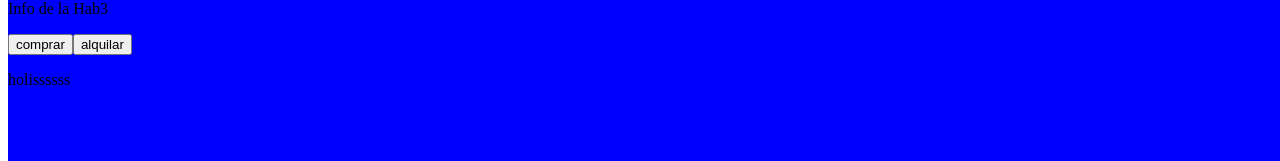
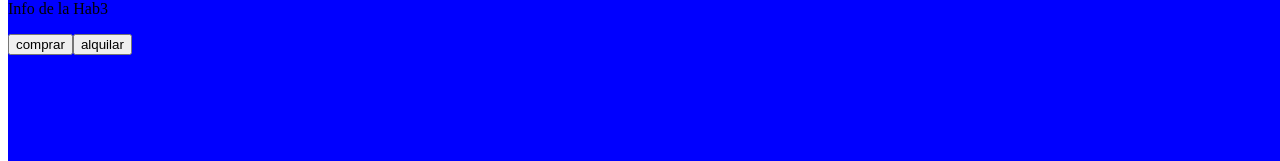
Before and after one commit to F2712/Projecto-Hotel, a React (Vite) app: page / in a window 1280 px wide. Shown: the part 612-773 px from the top of the page. Built offline with nearby package versions, Linux system fonts and the light colour scheme.

Commit message:
sdjfgsjkdgfsk

```diff
--- a/src/App.jsx
+++ b/src/App.jsx
@@ -16,9 +16,6 @@ function App() {
           <Boton_cambia dice='>' suma={1} max={20}/>
           <div className="fondo">
             <Info/>
-            <p>
-              holissssss
-            </p>
           </div>
 
         </div>
```
